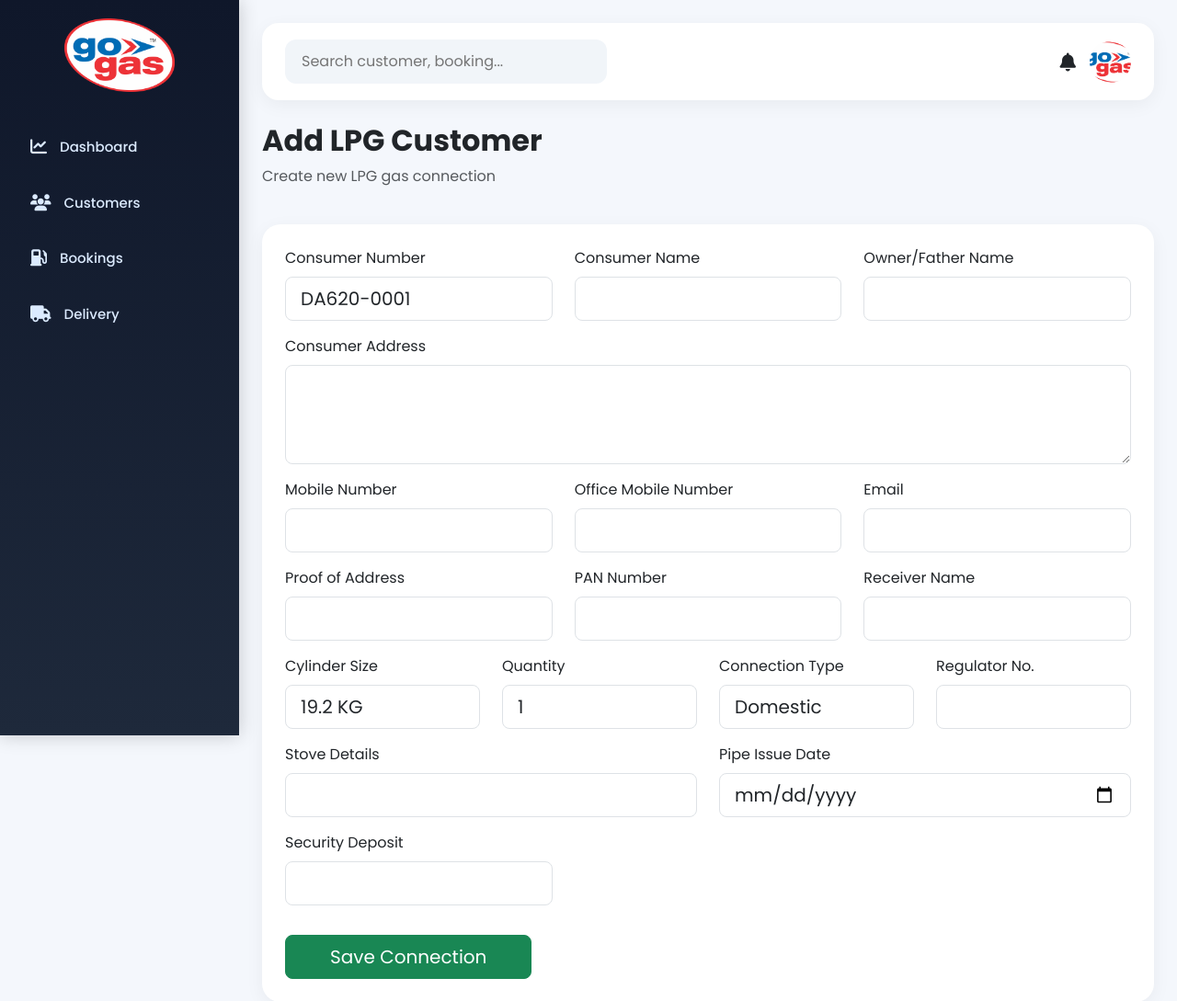
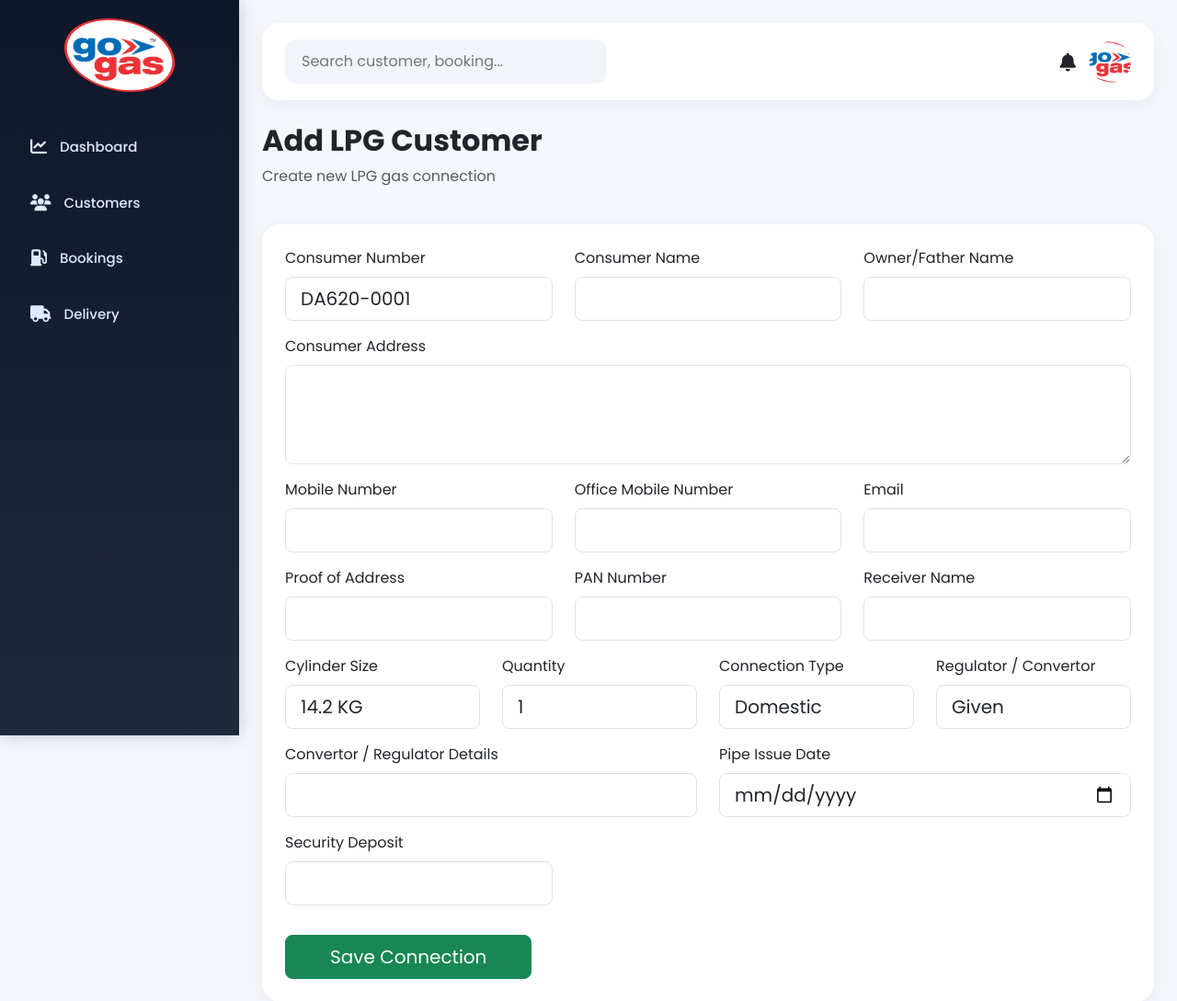
Before and after one commit to ankitshrotriya2202-rgb/go_gas, a Flask app: page /add_customer in a window 1280 px wide. Shown: the top 1089 px of the page at 92% size. Run offline with Flask 3, Linux system fonts and the light colour scheme; data that the repository does not hold is empty.

Commit message:
Update add_customer.html

```diff
--- a/templates/add_customer.html
+++ b/templates/add_customer.html
@@ -180,11 +180,11 @@
             <select name="cylinder_type"
                     class="form-control form-control-lg">
 
-                <option>19.2 KG</option>
+                <option>14.2 KG</option>
 
-                <option>15 KG</option>
+                <option>19 KG</option>
 
-                <option>10 KG</option>
+                <option>5 KG</option>
 
             </select>
 
@@ -226,24 +226,37 @@
 
         <!-- Regulator -->
 
+        <!-- Regulator / Convertor -->
+
 <div class="col-md-3 mb-3">
 
     <label class="mb-2">
-                Regulator No.
+        Regulator / Convertor
     </label>
 
-            <input type="text"
-                   name="regulator_no"
+    <select name="regulator_no"
             class="form-control form-control-lg">
+
+        <option value="Given">
+            Given
+        </option>
+
+        <option value="Not Given">
+            Not Given
+        </option>
+
+    </select>
 
 </div>
 
         <!-- Stove -->
 
+        <!-- Convertor Details -->
+
 <div class="col-md-6 mb-3">
 
     <label class="mb-2">
-                Stove Details
+        Convertor / Regulator Details
     </label>
 
     <input type="text"
@@ -251,7 +264,6 @@
            class="form-control form-control-lg">
 
 </div>
-
         <!-- Pipe -->
 
         <div class="col-md-6 mb-3">
```
Lines whose indentation alone changed are shown as unchanged.
